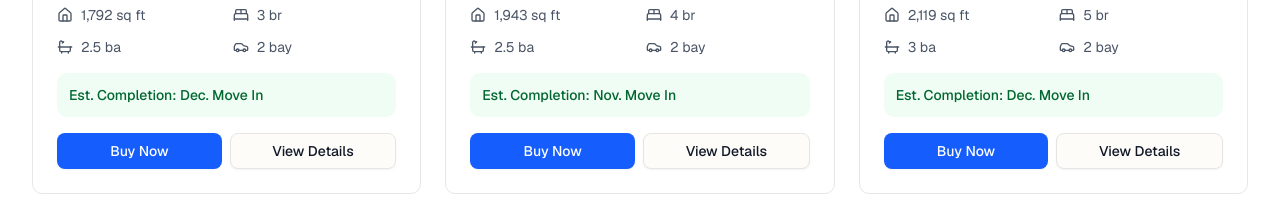
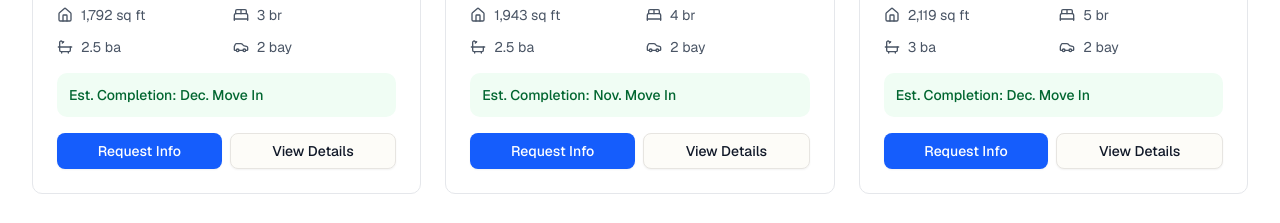
Before and after one commit to LetMeHelpYouREALTY/terraskyeview.com, a Next.js app: page /communities/skyeview in a window 1280 px wide. Shown: the part 2240-2463 px from the top of the page. Built offline with nearby package versions, Linux system fonts and the light colour scheme.

Commit message:
Update all Request Info buttons to RealScout onboarding and View Details buttons to RealScout search

```diff
--- a/app/communities/skyeview/components/available-homes.tsx
+++ b/app/communities/skyeview/components/available-homes.tsx
@@ -192,11 +192,15 @@ export default function AvailableHomes() {
               </div>
 
               <div className="flex gap-2">
-                <Button className="flex-1 bg-blue-600 hover:bg-blue-700 text-white">
-                  Buy Now
+                <Button asChild className="flex-1 bg-blue-600 hover:bg-blue-700 text-white">
+                  <a href="http://drjanduffy.realscout.com/onboarding" target="_blank" rel="noopener noreferrer">
+                    Request Info
+                  </a>
                 </Button>
-                <Button variant="outline" className="flex-1">
-                  View Details
+                <Button asChild variant="outline" className="flex-1">
+                  <a href="http://drjanduffy.realscout.com/" target="_blank" rel="noopener noreferrer">
+                    View Details
+                  </a>
                 </Button>
               </div>
             </div>
--- a/app/communities/skyeview/components/floor-plans.tsx
+++ b/app/communities/skyeview/components/floor-plans.tsx
@@ -148,11 +148,15 @@ export default function FloorPlans() {
               </div>
 
               <div className="flex gap-2">
-                <Button variant="outline" className="flex-1">
-                  Request Info
+                <Button asChild variant="outline" className="flex-1">
+                  <a href="http://drjanduffy.realscout.com/onboarding" target="_blank" rel="noopener noreferrer">
+                    Request Info
+                  </a>
                 </Button>
-                <Button className="flex-1 bg-blue-600 hover:bg-blue-700 text-white">
-                  View Details
+                <Button asChild className="flex-1 bg-blue-600 hover:bg-blue-700 text-white">
+                  <a href="http://drjanduffy.realscout.com/" target="_blank" rel="noopener noreferrer">
+                    View Details
+                  </a>
                 </Button>
               </div>
             </div>
```
